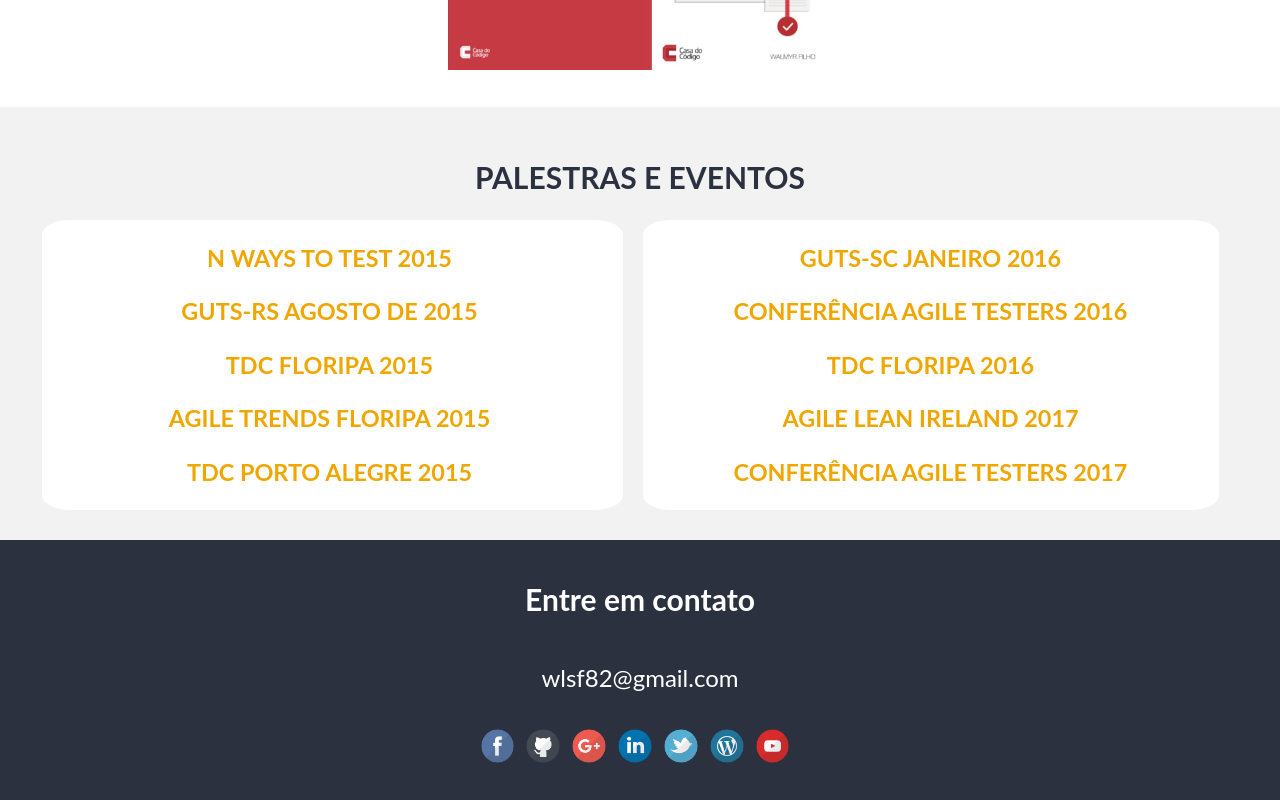
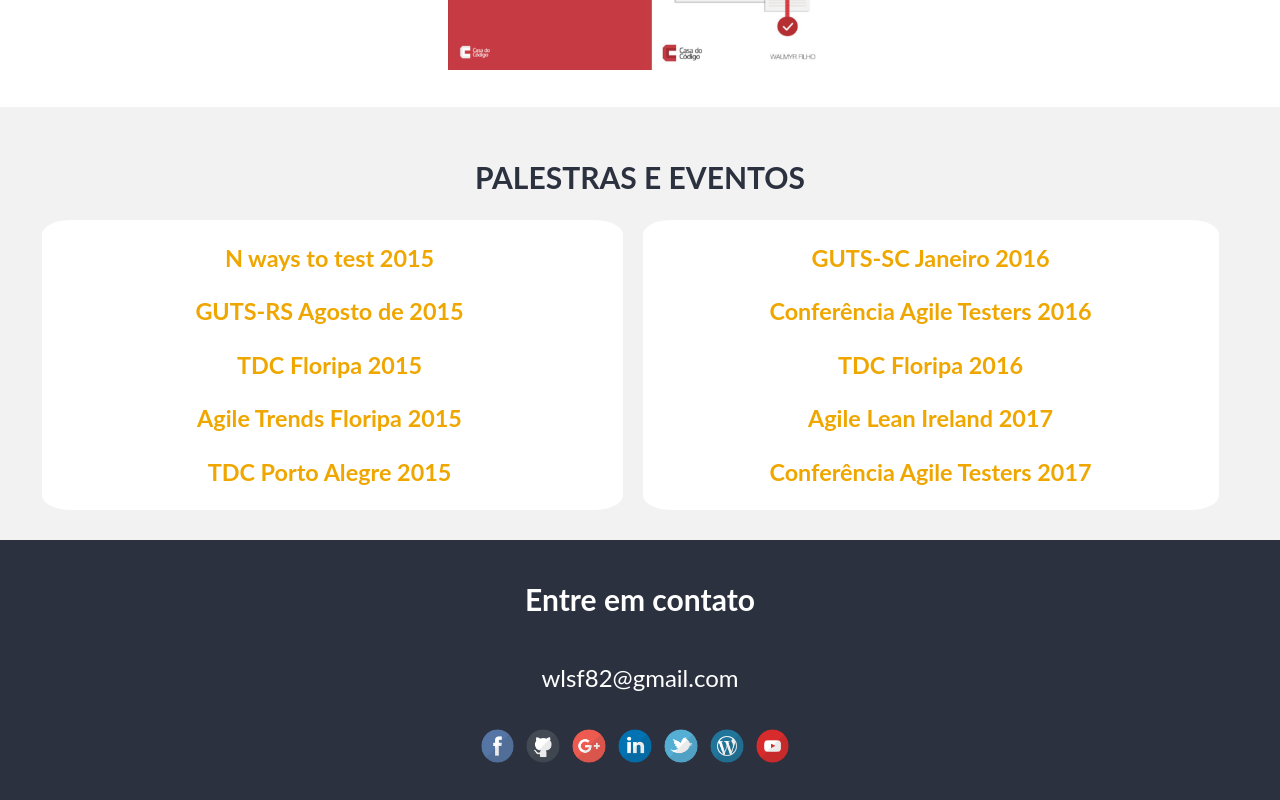
Before and after one commit to wlsf82/-walmyr-filho-react, a React (Create React App) app: page / in a window 1280 px wide. Shown: the part 2053-2853 px from the top of the page. Built offline with nearby package versions, Linux system fonts and the light colour scheme.

Commit message:
update speaches style

```diff
--- a/src/App.css
+++ b/src/App.css
@@ -170,6 +170,10 @@ h1, h2, h3, button {
     width: calc(90% / 2);
 }
 
+.speaches h3 {
+    text-transform: none;
+}
+
 .left {
     border-right: 5px dotted #fff;
 }
```
